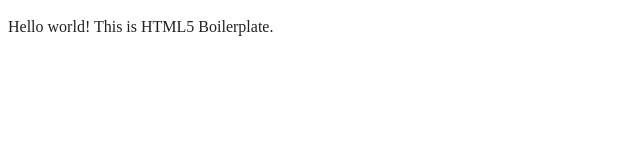
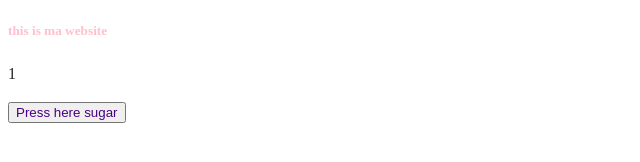
Before and after one commit to AidaIsakovic/JSAssignments, a website built with webpack: page P13HTMLDOM/index.html in a window 1280 px wide. Shown: the whole page, without its empty margins (0-640 px from the left). Built offline with nearby package versions, Linux system fonts and the light colour scheme.

Commit message:
update p13

```diff
--- a/P13HTMLDOM/index.html
+++ b/P13HTMLDOM/index.html
@@ -25,8 +25,11 @@
 <body>
 
   <!-- Add your site or application content here -->
-  <p>Hello world! This is HTML5 Boilerplate.</p>
+  <h5 id = "header5"> </h5>
+  <p id = "text0">  Hello world! This is HTML5 Boilerplate.</p>
+  <button id = "button0"> Press here sugar </button>
   <script src="js/app.js"></script>
+
 
 </body>
 
--- a/P13HTMLDOM/js/app.js
+++ b/P13HTMLDOM/js/app.js
@@ -0,0 +1,28 @@
+// referance text0 and assign it to the variable called "textfiel0"
+const textField0 = document.getElementById("text0");
+// take textfield0 and change it to Aida
+textField0.innerHTML = average(4, 13)
+textField0.innerHTML = multiplyBySelf(6);
+textField0.innerHTML = randomNumber(3);
+
+//referance header5 and assign it to the variable called headertext5
+const headerText5 = document.getElementById("header5");
+// take headertext5 and change it to this is ma website
+headerText5.innerHTML = "this is ma website"
+// take headertext5, access its style, access its color and change it
+headerText5.style.color = "pink";
+
+const button0 = document.getElementById("button0");
+button0.addEventListener("Press here sugar", ()=>{})
+button0.style.color = "indigo";
+
+function multiplyBySelf(numberToMultiply) {
+  return numberToMultiply * numberToMultiply;
+}
+
+function average(firstNumber, secondNumber) {
+  return (firstNumber+secondNumber) / 2;
+}
+function randomNumber() {
+  return Math.floor(Math.random() * 3);
+}
```
